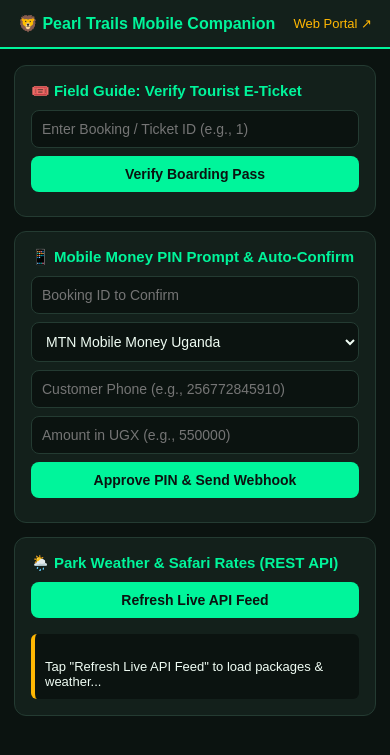
After one commit to dfemron-works/pearl-trails-tourism-uganda, a PHP site: page /mobile_app.html in a window 390 px wide. The commit adds this page. Shown: the top 755 px of the page. Run offline with PHP 8.4, Linux system fonts and the light colour scheme.

Commit message:
Add MTN/Airtel payment webhooks, offline PWA support, and Mobile Companion App

```diff
--- /dev/null
+++ b/mobile_app.html
@@ -0,0 +1,231 @@
+<!doctype html>
+<html lang="en">
+  <head>
+    <meta charset="UTF-8" />
+    <meta name="viewport" content="width=device-width, initial-scale=1.0" />
+    <title>Pearl Trails Mobile Companion App (Android / iOS)</title>
+    <link rel="manifest" href="manifest.json" />
+    <style>
+      body {
+        margin: 0;
+        font-family: Arial, sans-serif;
+        background: #0b1310;
+        color: #f0fdf4;
+      }
+      .app-bar {
+        background: #13201b;
+        border-bottom: 2px solid #00f59b;
+        padding: 14px 18px;
+        display: flex;
+        justify-content: space-between;
+        align-items: center;
+      }
+      .app-bar strong {
+        color: #00f59b;
+        font-size: 16px;
+      }
+      .container {
+        max-width: 520px;
+        margin: 16px auto;
+        padding: 0 14px;
+      }
+      .card {
+        background: #13201b;
+        border: 1px solid #243b32;
+        border-radius: 12px;
+        padding: 16px;
+        margin-bottom: 14px;
+      }
+      h3 {
+        margin: 0 0 10px;
+        color: #00f59b;
+        font-size: 15px;
+      }
+      input,
+      select,
+      button {
+        width: 100%;
+        box-sizing: border-box;
+        padding: 10px;
+        margin-bottom: 8px;
+        border-radius: 8px;
+        border: 1px solid #243b32;
+        background: #0b1310;
+        color: #f0fdf4;
+        font-size: 14px;
+      }
+      button {
+        background: #00f59b;
+        color: #0b1310;
+        font-weight: bold;
+        border: none;
+        cursor: pointer;
+      }
+      .result-box {
+        background: #0b1310;
+        border-left: 4px solid #ffb703;
+        padding: 10px;
+        border-radius: 6px;
+        font-size: 13px;
+        white-space: pre-line;
+      }
+    </style>
+  </head>
+  <body>
+    <div class="app-bar">
+      <strong>🦁 Pearl Trails Mobile Companion</strong>
+      <a
+        href="index.php"
+        style="color: #ffb703; text-decoration: none; font-size: 13px"
+        >Web Portal ↗</a
+      >
+    </div>
+
+    <div class="container">
+      <!-- 1. Field Guide QR E-Ticket Verifier (Consumes api.php?resource=verify_ticket) -->
+      <div class="card">
+        <h3>🎟️ Field Guide: Verify Tourist E-Ticket</h3>
+        <input
+          type="number"
+          id="ticketIdInput"
+          placeholder="Enter Booking / Ticket ID (e.g., 1)"
+        />
+        <button type="button" onclick="verifyTicket()">
+          Verify Boarding Pass
+        </button>
+        <div id="ticketResult" class="result-box" style="display: none"></div>
+      </div>
+
+      <!-- 2. Instant MTN MoMo / Airtel Money Prompt Simulator (Triggers payment_webhook.php) -->
+      <div class="card">
+        <h3>📱 Mobile Money PIN Prompt &amp; Auto-Confirm</h3>
+        <input
+          type="number"
+          id="momoBookingId"
+          placeholder="Booking ID to Confirm"
+        />
+        <select id="momoProvider">
+          <option value="MTN_MOMO">MTN Mobile Money Uganda</option>
+          <option value="AIRTEL_MONEY">Airtel Money Uganda</option>
+        </select>
+        <input
+          type="text"
+          id="momoPhone"
+          placeholder="Customer Phone (e.g., 256772845910)"
+        />
+        <input
+          type="number"
+          id="momoAmount"
+          placeholder="Amount in UGX (e.g., 550000)"
+        />
+        <button type="button" onclick="simulateMobileMoney()">
+          Approve PIN &amp; Send Webhook
+        </button>
+        <div id="momoResult" class="result-box" style="display: none"></div>
+      </div>
+
+      <!-- 3. Live Safari Packages & Weather Feed (Consumes api.php) -->
+      <div class="card">
+        <h3>🌦️ Park Weather &amp; Safari Rates (REST API)</h3>
+        <button type="button" onclick="loadMobileFeed()">
+          Refresh Live API Feed
+        </button>
+        <div id="feedResult" class="result-box" style="margin-top: 8px">
+          Tap "Refresh Live API Feed" to load packages &amp; weather...
+        </div>
+      </div>
+    </div>
+
+    <script>
+      const API_KEY = "PT_UG_2026_LIVE_API_98421";
+      const WEBHOOK_SECRET = "PT_UG_MOMO_AIRTEL_SECRET_2026";
+
+      function verifyTicket() {
+        const id = document.getElementById("ticketIdInput").value;
+        const out = document.getElementById("ticketResult");
+        out.style.display = "block";
+        out.textContent = "Checking E-Ticket...";
+
+        fetch(
+          `api.php?resource=verify_ticket&booking_id=${encodeURIComponent(id)}&api_key=${API_KEY}`,
+        )
+          .then((r) => r.json())
+          .then((res) => {
+            if (res.success && res.data) {
+              const d = res.data;
+              out.textContent = `✅ VALID PASS #${d.booking_id}\nTourist: ${d.tourist_name}\nSafari: ${d.package_title}\nDate: ${d.travel_date} (${d.num_guests} Guests)\nStatus: ${d.status}`;
+            } else {
+              out.textContent = `❌ ${res.message}`;
+            }
+          })
+          .catch(() => {
+            out.textContent = "Offline mode: Unable to reach live server.";
+          });
+      }
+
+      function simulateMobileMoney() {
+        const out = document.getElementById("momoResult");
+        out.style.display = "block";
+        out.textContent = "Processing Mobile Money Callback...";
+
+        const payload = {
+          provider: document.getElementById("momoProvider").value,
+          externalId: document.getElementById("momoBookingId").value,
+          msisdn: document.getElementById("momoPhone").value,
+          amount: document.getElementById("momoAmount").value,
+          currency: "UGX",
+          status: "SUCCESSFUL",
+        };
+
+        fetch(`payment_webhook.php?secret=${WEBHOOK_SECRET}`, {
+          method: "POST",
+          headers: { "Content-Type": "application/json" },
+          body: JSON.stringify(payload),
+        })
+          .then((r) => r.json())
+          .then((res) => {
+            out.textContent =
+              res.status === "accepted"
+                ? `✅ ${payload.provider} Confirmed!\nBooking #${res.booking_id} is now ${res.booking_status}.\nRef: ${res.transaction_ref}`
+                : `⚠️ ${res.message}`;
+          })
+          .catch(() => {
+            out.textContent = "Network error sending webhook.";
+          });
+      }
+
+      function loadMobileFeed() {
+        const out = document.getElementById("feedResult");
+        out.textContent = "Syncing with Pearl Trails REST API...";
+        Promise.all([
+          fetch(
+            `api.php?resource=weather&place=Bwindi&api_key=${API_KEY}`,
+          ).then((r) => r.json()),
+          fetch(`api.php?resource=packages&api_key=${API_KEY}`).then((r) =>
+            r.json(),
+          ),
+        ])
+          .then(([wx, pkgs]) => {
+            let lines = [];
+            if (wx.success) {
+              lines.push(
+                `🌦️ ${wx.data.location}: ${wx.data.temp_c}°C (${wx.data.condition})`,
+              );
+            }
+            if (pkgs.success && Array.isArray(pkgs.data)) {
+              lines.push("\n🦁 Active Safari Packages:");
+              pkgs.data.slice(0, 4).forEach((p) => {
+                lines.push(
+                  `• ${p.title} (${p.duration_days}D) — $${p.price_usd}`,
+                );
+              });
+            }
+            out.textContent = lines.join("\n");
+          })
+          .catch(() => {
+            out.textContent = "Offline: Showing cached data.";
+          });
+      }
+    </script>
+  </body>
+</html>
--- a/navbar.php
+++ b/navbar.php
@@ -227,6 +227,7 @@ $isOffersView = ($currentPage === 'index.php' && isset($_GET['offers']) && $_GET
                 <a href="reviews.php" class="<?= $currentPage === 'reviews.php' ? 'active' : '' ?>">Feedback</a>
                 <a href="about.php" class="<?= $currentPage === 'about.php' ? 'active' : '' ?>">About Us</a>
                 <a href="weather_geography.php" class="<?= $currentPage === 'weather_geography.php' ? 'active' : '' ?>">🌦️ Weather &amp; Geo</a>
+                <a href="mobile_app.html" class="<?= $currentPage === 'mobile_app.html' ? 'active' : '' ?>" style="border-color: #ffb703; color: #ffb703;">📱 Mobile App</a>
 
                 <?php if (isset($_SESSION['user_id'])): ?>
                     <?php if ($_SESSION['role'] === 'admin'): ?>
```
Also changed, not shown: sw.js (added, +54 -0 lines).
